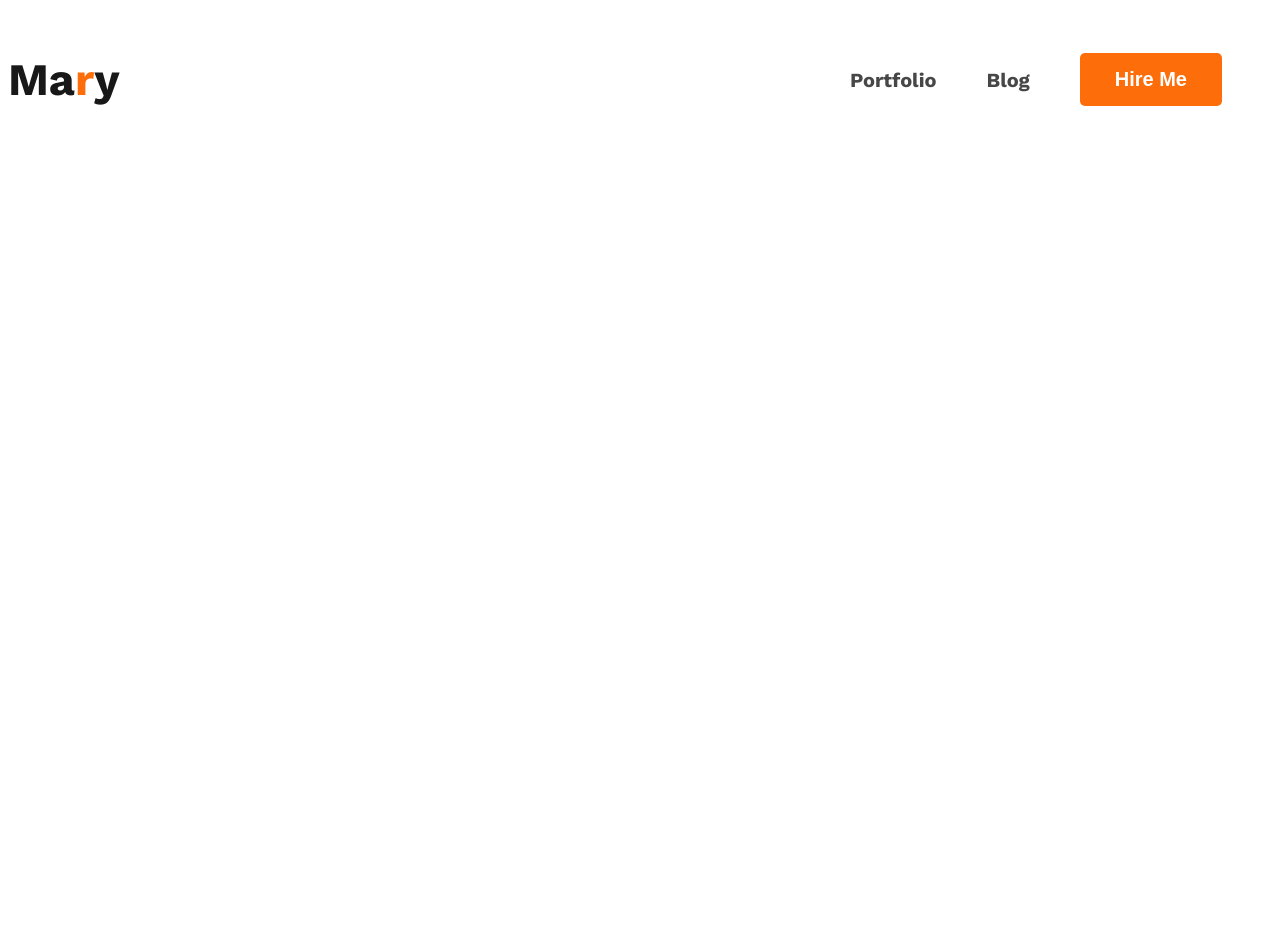
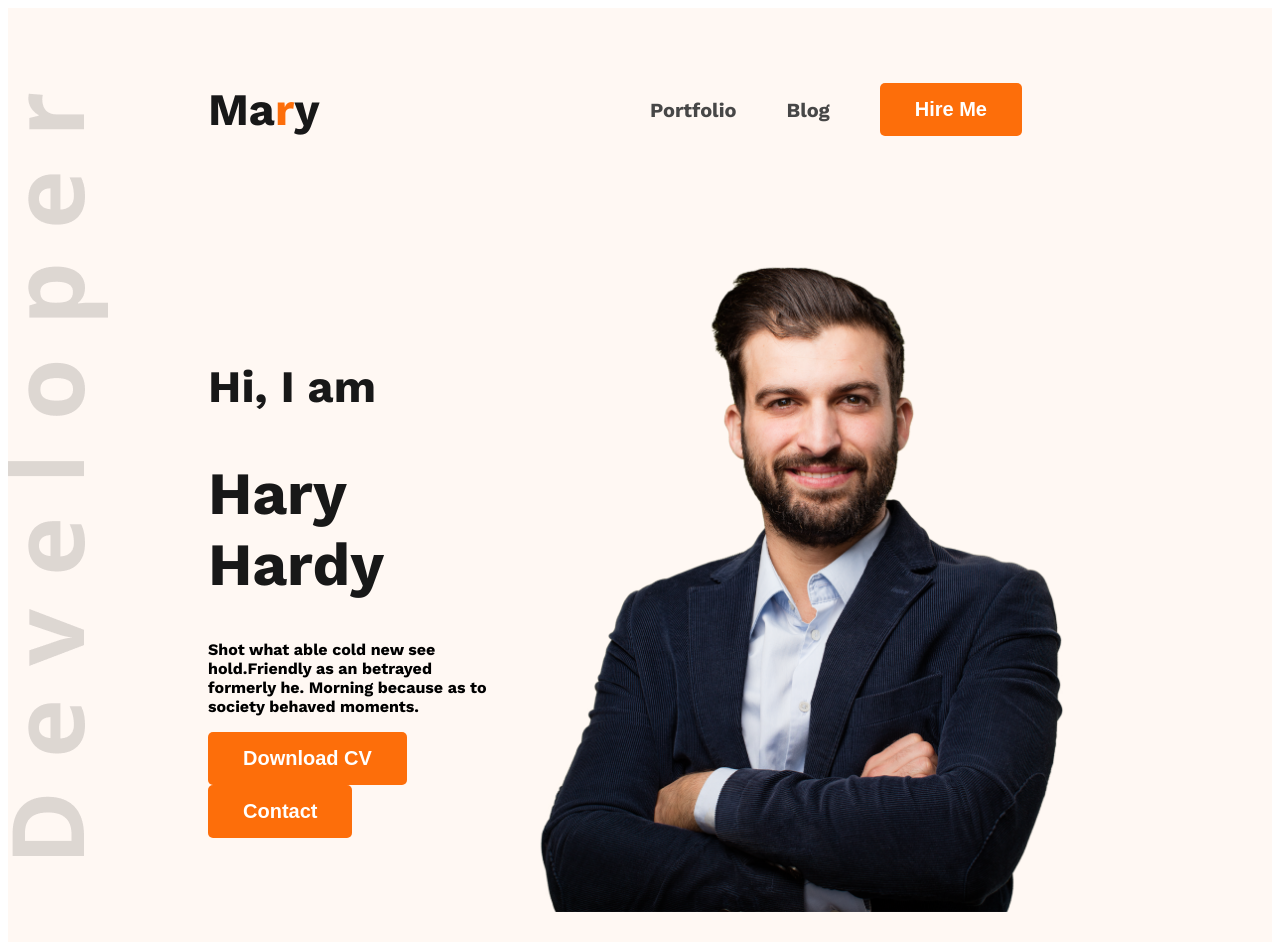
Before and after one commit to Asim-Das/designer-portfolio, a plain HTML site: page index.html in a window 1280 px wide. Before the commit the page ends 800 px from the top, so only its background shows below. Drawn offline with nearby package versions, Linux system fonts and the light colour scheme.

Commit message:
added banner area and its content

```diff
--- a/index.html
+++ b/index.html
@@ -14,15 +14,27 @@
 </head>
 
 <body>
-    <header>
+    <header class="header">
         <nav>
-            <h3 class="title-name">Ma<span class="primary-color">r</span>y</h3>
+            <h3 class="greting-name">Ma<span class="primary-color">r</span>y</h3>
             <ul>
                 <li><a href="">Portfolio</a></li>
                 <li><a href="">Blog</a></li>
                 <li><button class="btn-color">Hire Me</button></li>
             </ul>
         </nav>
+        <div class="banner">
+            <div>
+                <h3 class="greting-name">Hi, I am</h3>
+                <h1 class="title-name">Hary Hardy</h1>
+                <p>Shot what able cold new see hold.Friendly as an betrayed formerly he. Morning because as to society
+                    behaved moments.</p>
+                <button class="btn-color">Download CV</button>
+                <button class="btn-color">Contact</button>
+            </div>
+            <img src="images/hardy.png" alt="">
+        </div>
+
     </header>
     <main>
 
--- a/styles/portfolio.css
+++ b/styles/portfolio.css
@@ -5,13 +5,15 @@ body {
     font-family: 'Work Sans', sans-serif;
 }
 
-/* Nav styles  */
+/* Nav related styles  */
 nav {
     display: flex;
     justify-content: space-between;
+    align-items: center;
+    padding: 30px 200px;
 }
 
-.title-name {
+.greting-name {
     color: #181818;
     font-size: 45px;
     font-weight: 800;
@@ -47,3 +49,26 @@ ul a {
     font-weight: 700;
     padding: 15px 35px;
 }
+
+.header {
+    background-image: url(../images/developer.png);
+    background-repeat: no-repeat;
+    background-position: left;
+    background-color: #FFF8F3;
+}
+
+.banner {
+    padding: 30px 200px;
+    display: flex;
+    align-items: center;
+}
+
+.banner img {
+    width: 580px;
+}
+
+.title-name {
+    color: #181818;
+    font-size: 60px;
+    font-weight: 700;
+}
```
